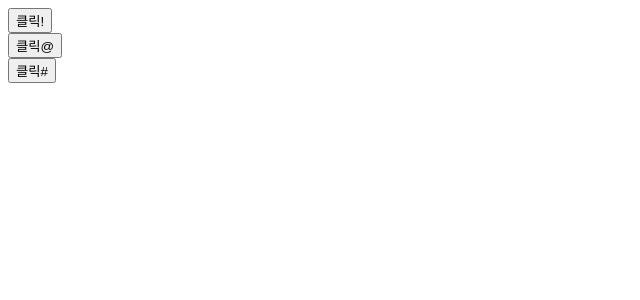
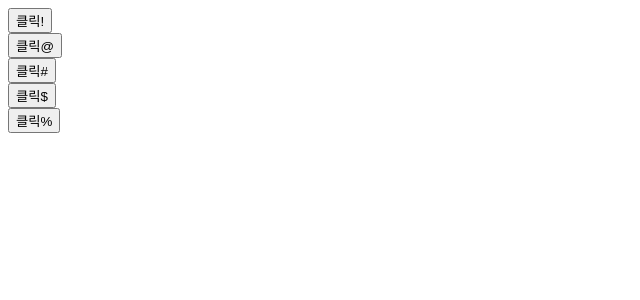
Before and after one commit to chaiheung/react240509, a React (Vite) app: page / in a window 1280 px wide. Shown: the top 300 px of the page, without its empty margins (0-640 px from the left). Built offline with nearby package versions, Linux system fonts and the light colour scheme.

Commit message:
onClick 프로퍼티와 함수 사용

```diff
--- a/src/App.jsx
+++ b/src/App.jsx
@@ -11,6 +11,10 @@ function App(props) {
   const action2 = function () {
     console.log("이름 없는 함수 @@@@@");
   };
+
+  // arrow function
+  const action3 = () => console.log("anonymous action $$$$$");
+
   return (
     <div>
       <button onClick={action1}>클릭!</button>
@@ -24,6 +28,10 @@ function App(props) {
       >
         클릭#
       </button>
+      <br />
+      <button onClick={action3}>클릭$</button>
+      <br />
+      <button onClick={() => console.log("arrow function %%%%%")}>클릭%</button>
     </div>
   );
 }
```
